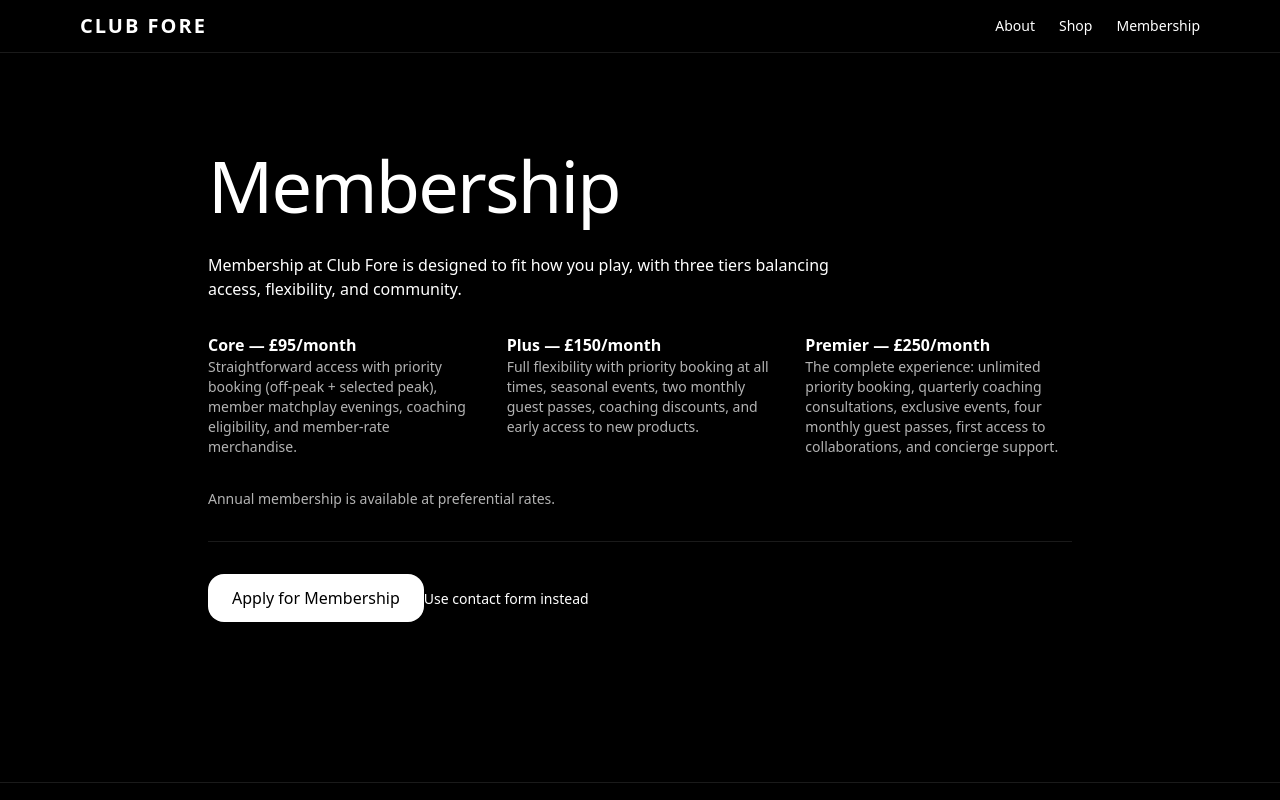
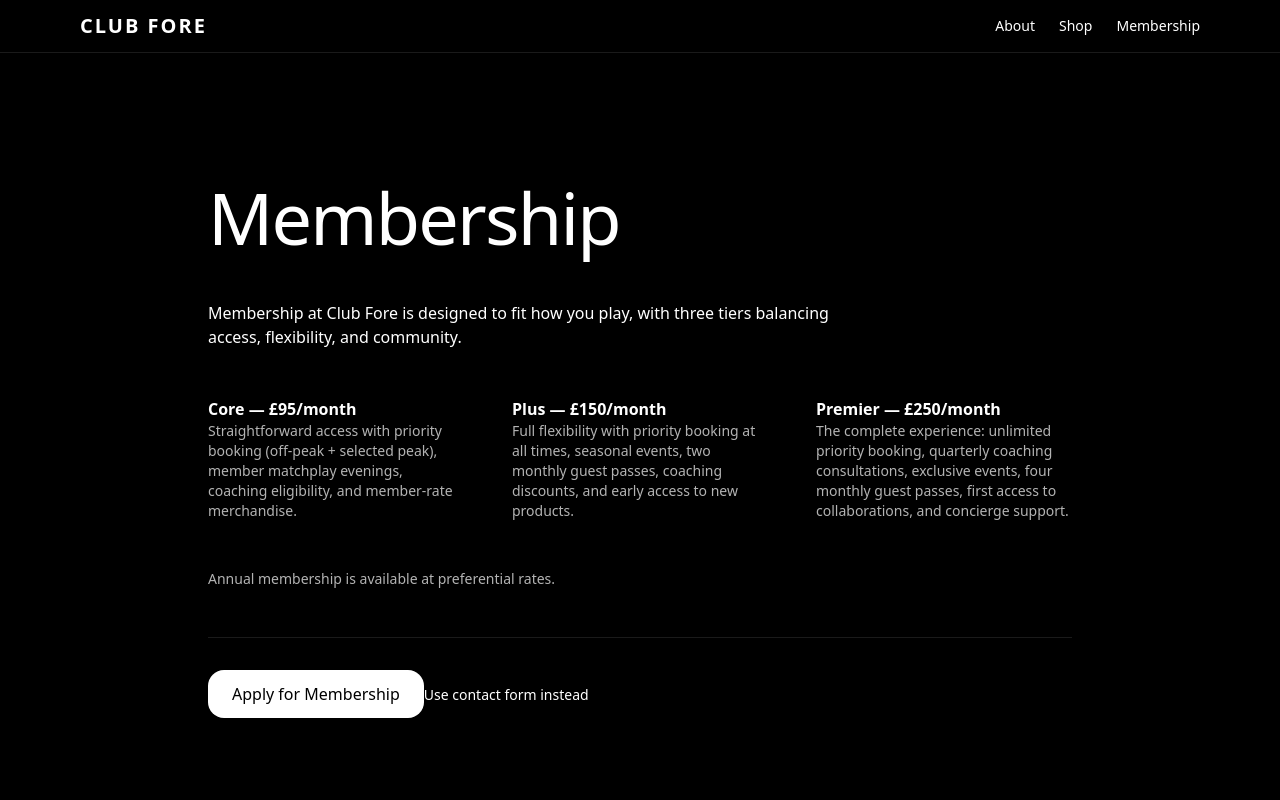
Before and after one commit to NickCoding122/ClubFore, a Next.js app: page /membership in a window 1280 px wide. Shown: the top 800 px of the page. Built offline with nearby package versions, Linux system fonts and the light colour scheme.

Commit message:
Expand spacing on membership page

```diff
--- a/app/membership/page.tsx
+++ b/app/membership/page.tsx
@@ -12,7 +12,7 @@ export const metadata: Metadata = {
 
 export default function MembershipPage() {
   return (
-    <div id="main" className="max-w-4xl mx-auto px-4 py-24 space-y-8">
+    <div id="main" className="max-w-4xl mx-auto px-4 py-32 space-y-12">
       <h1 className="text-6xl md:text-7xl tracking-tight leading-[0.95]">Membership</h1>
       <div className="max-w-[72ch] space-y-6 md:space-y-8">
         <p>
@@ -20,7 +20,7 @@ export default function MembershipPage() {
           flexibility, and community.
         </p>
       </div>
-      <div className="grid gap-8 md:grid-cols-3">
+      <div className="grid gap-12 md:grid-cols-3">
         <div>
           <div className="font-semibold">Core — £95/month</div>
           <p className="text-sm text-white/70">
@@ -45,7 +45,7 @@ export default function MembershipPage() {
         </div>
       </div>
       <p className="text-sm text-white/70">Annual membership is available at preferential rates.</p>
-      <div className="border-t border-white/10 mt-12 pt-8 space-y-4">
+      <div className="border-t border-white/10 mt-16 pt-8 space-y-6">
         <ApplyButton />
         <Link href="/contact?reason=membership" className="text-sm focus:outline-white/60">
           Use contact form instead
```
